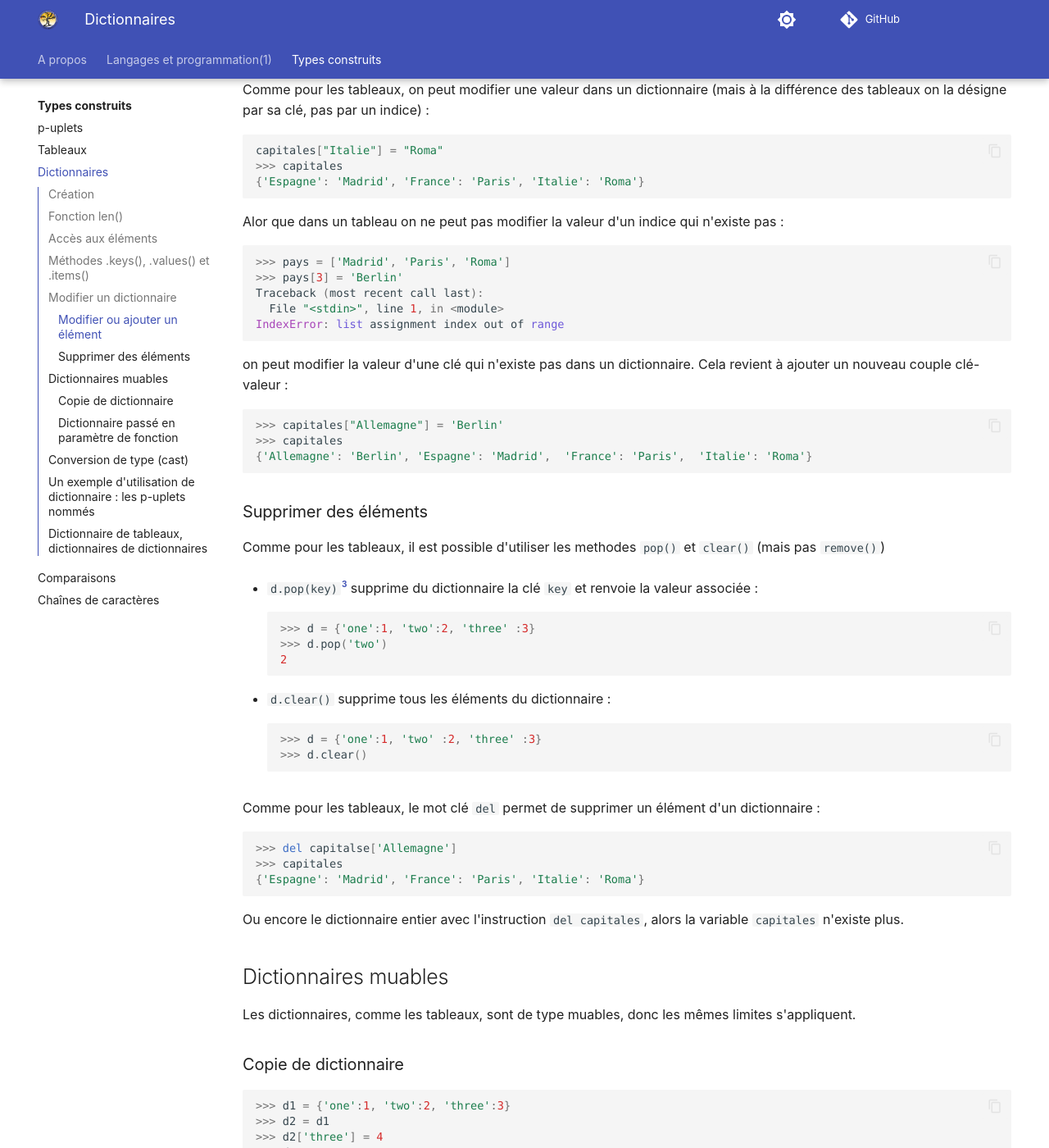
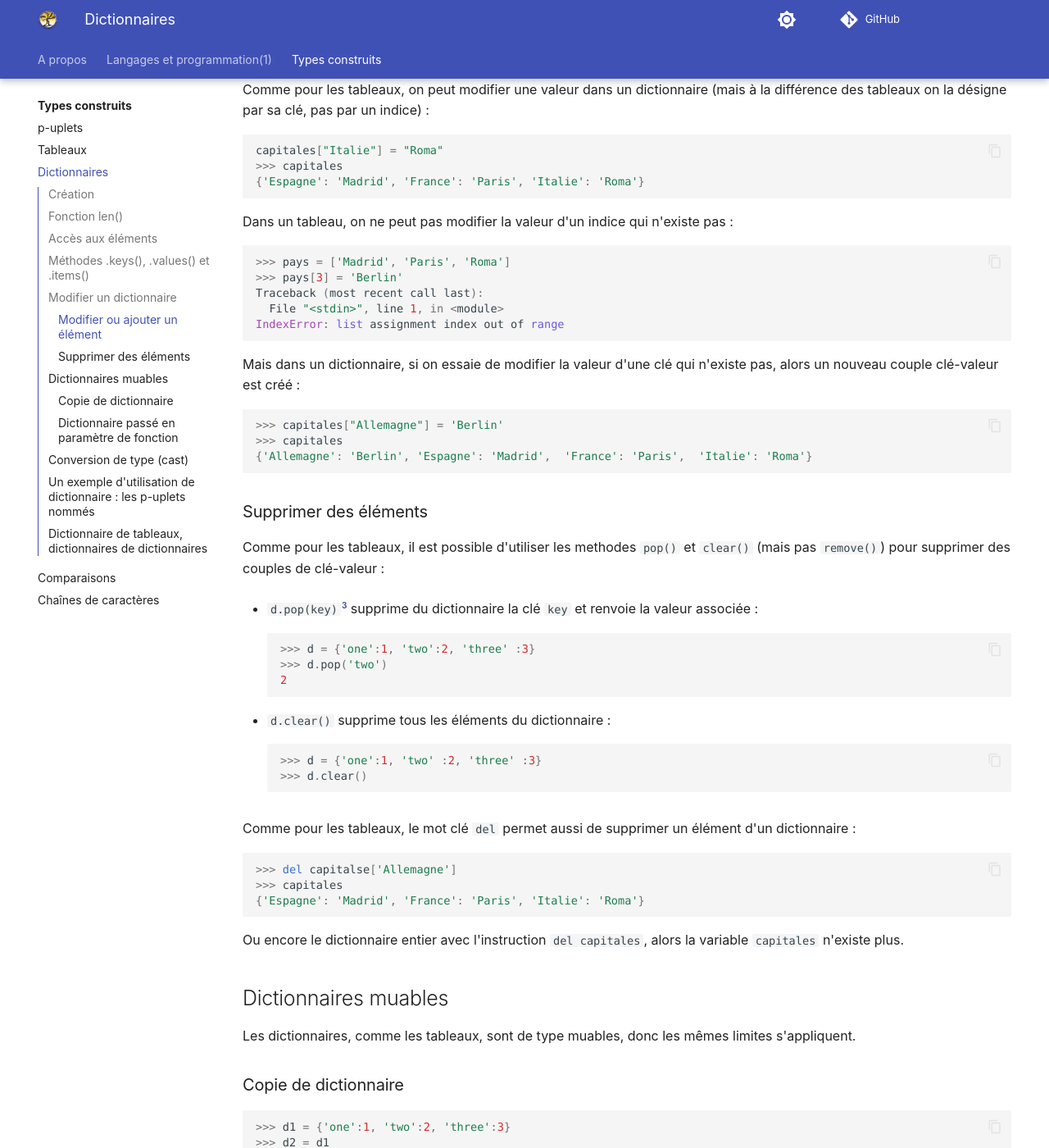
Before and after one commit to eipaca/NSI-1, an MkDocs documentation site: the page built from docs/types-construits/3-dictionnaires.md, in a window 1280 px wide and 1400 px high, scrolled down 3449 px. Shown: the whole window at 82% size. Built offline with MkDocs 1.6.1 and Material for MkDocs 9.7.7, drawn with Linux system fonts in a browser that asks for light colours; emoji names are drawn with the system emoji font; comment, search, counter and statistics services are not loaded; some of the changed text lies outside the part shown.

Commit message:
Add files via upload

````diff
--- a/docs/types-construits/3-dictionnaires.md
+++ b/docs/types-construits/3-dictionnaires.md
@@ -185,7 +185,7 @@ capitales["Italie"] = "Roma"
 {'Espagne': 'Madrid', 'France': 'Paris', 'Italie': 'Roma'}
 ```
 
-Alor que dans un tableau on ne peut pas modifier la valeur d'un indice qui n'existe pas :
+Dans un tableau, on ne peut pas modifier la valeur d'un indice qui n'existe pas :
 
 ``` py
 >>> pays = ['Madrid', 'Paris', 'Roma']
@@ -195,7 +195,7 @@ Traceback (most recent call last):
 IndexError: list assignment index out of range
 ```
 
-on peut modifier la valeur d'une clé qui n'existe pas dans un dictionnaire. Cela revient à ajouter un nouveau couple clé-valeur :
+Mais dans un dictionnaire, si on essaie de modifier la valeur d'une clé qui n'existe pas, alors un nouveau couple clé-valeur est créé :
 
 ``` py
 >>> capitales["Allemagne"] = 'Berlin'
@@ -207,17 +207,17 @@ on peut modifier la valeur d'une clé qui n'existe pas dans un dictionnaire. Cel
 
 ###	Supprimer des éléments
 
-Comme pour les tableaux, il est possible d'utiliser les methodes `pop()` et `clear()` (mais pas `remove()`)
+Comme pour les tableaux, il est possible d'utiliser les methodes `pop()` et `clear()` (mais pas `remove()`) pour supprimer des couples de clé-valeur :
 
 
-- `d.pop(key)`[^3.3] supprime du dictionnaire la clé `key`  et renvoie la valeur associée :
+- `d.pop(key)`[^3.3] supprime du dictionnaire la clé `key` et renvoie la valeur associée :
     ``` py
     >>> d = {'one':1, 'two':2, 'three' :3}
     >>> d.pop('two')
     2
     ```
 
-[^3.3]: La clé dans `d.pop(key)` est obligatoire, alors que pour les tableaux elle est facultative (par défaut le dernier élément est  supprimé)
+[^3.3]: La clé dans `d.pop(key)` est obligatoire, alors que pour les tableaux elle est facultative (par défaut le dernier élément est supprimé)
 
 - `d.clear()` supprime tous les éléments du dictionnaire :
     ``` py
@@ -225,7 +225,8 @@ Comme pour les tableaux, il est possible d'utiliser les methodes `pop()` et `cle
     >>> d.clear()
     ```
 
-Comme pour les tableaux, le mot clé `del` permet de supprimer un élément d'un dictionnaire :
+Comme pour les tableaux, le mot clé `del` permet aussi de supprimer un élément d'un dictionnaire :
+
 ``` py
 >>> del capitalse['Allemagne']
 >>> capitales
````
Also changed, not shown: other parts of docs/types-construits/3-dictionnaires.md (+2 -2 lines).
